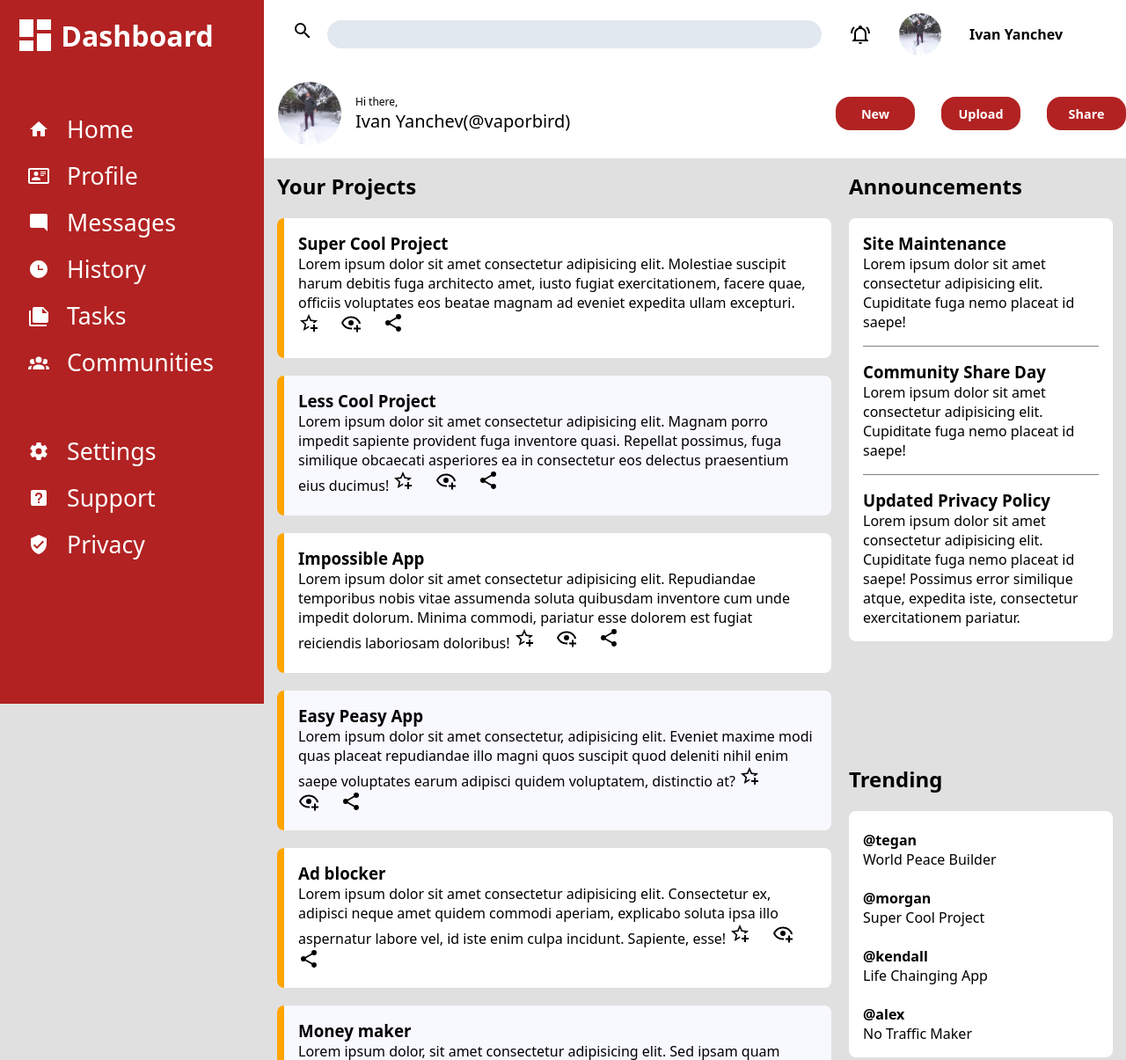
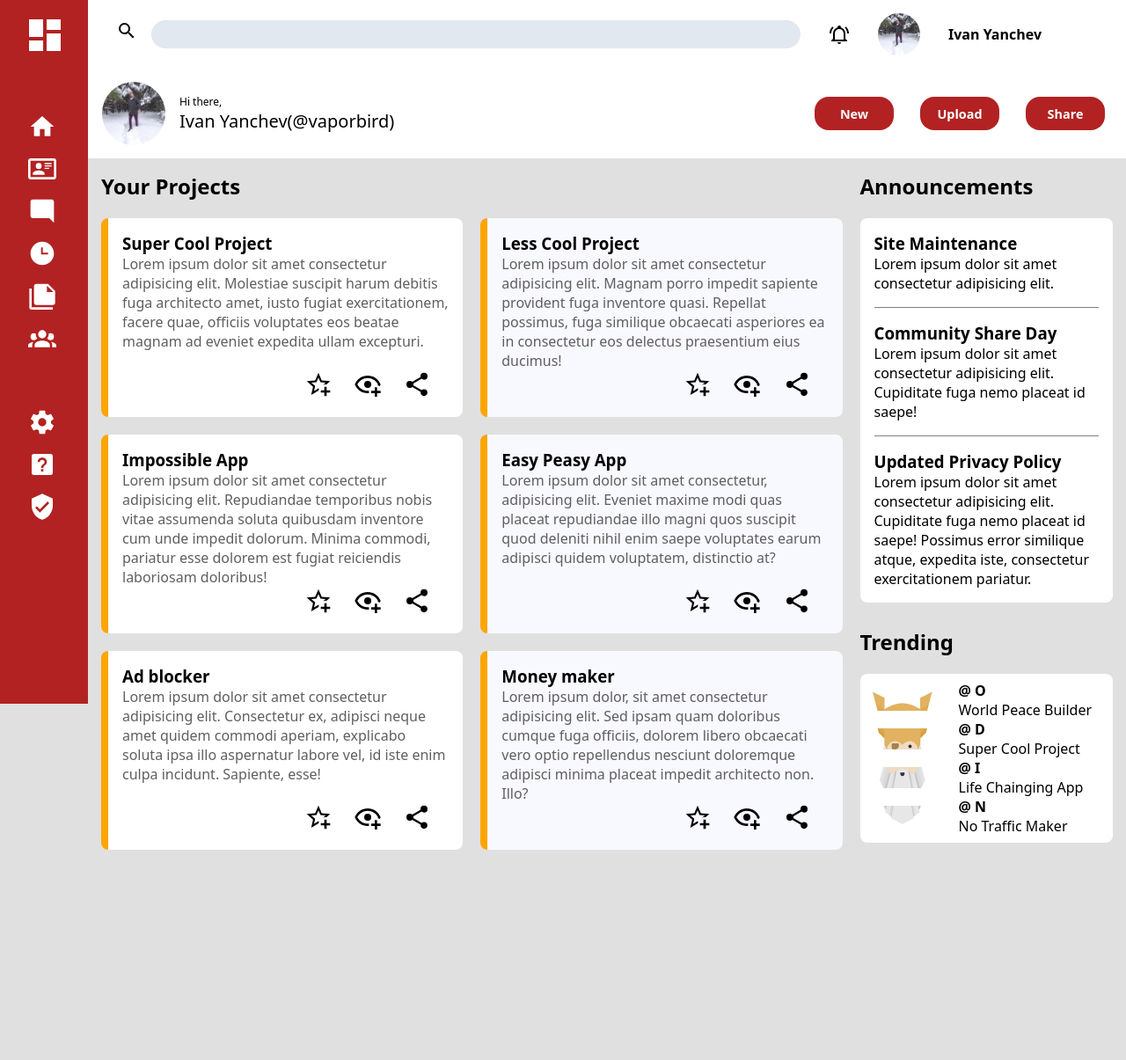
Before and after one commit to vaporbird/odin-admin-dashboard, a plain HTML site: page index.html in a window 1280 px wide. Shown: the top 1205 px of the page at 88% size. After the commit the page ends 986 px from the top, so only its background shows below. Drawn offline with Linux system fonts and the light colour scheme; a script that the page names is missing.

Commit message:
finish project

```diff
--- a/index.html
+++ b/index.html
@@ -13,20 +13,19 @@
     <div class="nav-placeholder"></div> <!-- idk if there is a better way :-( -->
     <nav class="navigation">
         <h1><a href="./"><img class='logo-big svg-invert' src="./img/view-dashboard.svg"
-                    alt="Home page">Dashboard</a></h1>
+                    alt="Home page"><span>Dashboard</span></a></h1>
         <div class="navigation-top">
-            <a href=""><img class='logo-small svg-invert' src="./img/home.svg" alt="img">Home</a>
-            <a href=""><img class='logo-small svg-invert' src="./img/card-account-details-outline.svg"
-                    alt="img">Profile</a>
-            <a href=""><img class='logo-small svg-invert' src="./img/message-reply.svg" alt="img">Messages</a>
-            <a href=""><img class='logo-small svg-invert' src="./img/clock-time-three.svg" alt="img">History</a>
-            <a href=""><img class='logo-small svg-invert' src="./img/note-multiple.svg" alt="img">Tasks</a>
-            <a href=""><img class='logo-small svg-invert' src="./img/account-group.svg" alt="img">Communities</a>
+            <a href=""><img class='logo-small svg-invert' src="./img/home.svg" alt="img"><span>Home</span></a>
+            <a href=""><img class='logo-small svg-invert' src="./img/card-account-details-outline.svg" alt="img"><span>Profile</span></a>
+            <a href=""><img class='logo-small svg-invert' src="./img/message-reply.svg" alt="img"><span>Messages</span></a>
+            <a href=""><img class='logo-small svg-invert' src="./img/clock-time-three.svg" alt="img"><span>History</span></a>
+            <a href=""><img class='logo-small svg-invert' src="./img/note-multiple.svg" alt="img"><span>Tasks</span></a>
+            <a href=""><img class='logo-small svg-invert' src="./img/account-group.svg" alt="img"><span>Communities</span></a>
         </div>
         <div class="navigation-bot">
-            <a href=""><img class='logo-small svg-invert' src="./img/cog.svg" alt="img">Settings</a>
-            <a href=""><img class='logo-small svg-invert' src="./img/help-box.svg" alt="img">Support</a>
-            <a href=""><img class='logo-small svg-invert' src="./img/shield-check.svg" alt="img">Privacy</a>
+            <a href=""><img class='logo-small svg-invert' src="./img/cog.svg" alt="img"><span>Settings</span></a>
+            <a href=""><img class='logo-small svg-invert' src="./img/help-box.svg" alt="img"><span>Support</span></a>
+            <a href=""><img class='logo-small svg-invert' src="./img/shield-check.svg" alt="img"><span>Privacy</span></a>
         </div>
     </nav>
     <div class="content">
@@ -65,54 +64,66 @@
                         <span>Lorem ipsum dolor sit amet consectetur adipisicing elit. Molestiae suscipit harum debitis
                             fuga architecto amet, iusto fugiat exercitationem, facere quae, officiis voluptates eos
                             beatae magnam ad eveniet expedita ullam excepturi.</span>
+                        <div>
                             <img class='logo-small' src="./img/star-plus-outline.svg" alt="favorite">
                             <img class='logo-small' src="./img/eye-plus-outline.svg" alt="open">
                             <img class='logo-small' src="./img/share-variant.svg" alt="share">
+                        </div>
                     </div>
                     <div class="card">
                         <h3>Less Cool Project</h3>
                         <span>Lorem ipsum dolor sit amet consectetur adipisicing elit. Magnam porro impedit sapiente
                             provident fuga inventore quasi. Repellat possimus, fuga similique obcaecati asperiores ea in
                             consectetur eos delectus praesentium eius ducimus!</span>
+                        <div>
                             <img class='logo-small' src="./img/star-plus-outline.svg" alt="favorite">
                             <img class='logo-small' src="./img/eye-plus-outline.svg" alt="open">
                             <img class='logo-small' src="./img/share-variant.svg" alt="share">
+                        </div>
                     </div>
                     <div class="card">
                         <h3>Impossible App</h3>
                         <span>Lorem ipsum dolor sit amet consectetur adipisicing elit. Repudiandae temporibus nobis
                             vitae assumenda soluta quibusdam inventore cum unde impedit dolorum. Minima commodi,
                             pariatur esse dolorem est fugiat reiciendis laboriosam doloribus!</span>
+                        <div>
                             <img class='logo-small' src="./img/star-plus-outline.svg" alt="favorite">
                             <img class='logo-small' src="./img/eye-plus-outline.svg" alt="open">
                             <img class='logo-small' src="./img/share-variant.svg" alt="share">
+                        </div>
                     </div>
                     <div class="card">
                         <h3>Easy Peasy App</h3>
                         <span>Lorem ipsum dolor sit amet consectetur, adipisicing elit. Eveniet maxime modi quas placeat
                             repudiandae illo magni quos suscipit quod deleniti nihil enim saepe voluptates earum
                             adipisci quidem voluptatem, distinctio at?</span>
+                        <div>
                             <img class='logo-small' src="./img/star-plus-outline.svg" alt="favorite">
                             <img class='logo-small' src="./img/eye-plus-outline.svg" alt="open">
                             <img class='logo-small' src="./img/share-variant.svg" alt="share">
+                        </div>
                     </div>
                     <div class="card">
                         <h3>Ad blocker</h3>
                         <span>Lorem ipsum dolor sit amet consectetur adipisicing elit. Consectetur ex, adipisci neque
                             amet quidem commodi aperiam, explicabo soluta ipsa illo aspernatur labore vel, id iste enim
                             culpa incidunt. Sapiente, esse!</span>
+                        <div>
                             <img class='logo-small' src="./img/star-plus-outline.svg" alt="favorite">
                             <img class='logo-small' src="./img/eye-plus-outline.svg" alt="open">
                             <img class='logo-small' src="./img/share-variant.svg" alt="share">
+                        </div>
                     </div>
                     <div class="card">
                         <h3>Money maker</h3>
                         <span>Lorem ipsum dolor, sit amet consectetur adipisicing elit. Sed ipsam quam doloribus cumque
                             fuga officiis, dolorem libero obcaecati vero optio repellendus nesciunt doloremque adipisci
                             minima placeat impedit architecto non. Illo?</span>
+                        <div>
                             <img class='logo-small' src="./img/star-plus-outline.svg" alt="favorite">
                             <img class='logo-small' src="./img/eye-plus-outline.svg" alt="open">
                             <img class='logo-small' src="./img/share-variant.svg" alt="share">
+                        </div>
                     </div>
                 </div>
             </div>
@@ -122,13 +133,11 @@
                     <div class="announcements">
                         <div class="announcement">
                             <h3>Site Maintenance</h3>
-                            <span>Lorem ipsum dolor sit amet consectetur adipisicing elit. Cupiditate fuga nemo placeat
-                                id saepe!</span>
+                            <span>Lorem ipsum dolor sit amet consectetur adipisicing elit.</span>
                         </div>
                         <div class="announcement">
                             <h3>Community Share Day</h3>
-                            <span>Lorem ipsum dolor sit amet consectetur adipisicing elit. Cupiditate fuga nemo placeat
-                                id saepe!</span>
+                            <span>Lorem ipsum dolor sit amet consectetur adipisicing elit. Cupiditate fuga nemo placeat id saepe!</span>
                         </div>
                         <div class="announcement">
                             <h3>Updated Privacy Policy</h3>
@@ -142,24 +151,32 @@
                     <h2>Trending</h2>
                     <div class="trending">
                         <div class="trender">
-                            <img src="" alt="">
-                            <h4>@tegan</h4>
+                            <img src="./img/odin1.jpg" alt="odin 1/4">
+                            <div>
+                                <h4>@ O</h4>
                                 <span>World Peace Builder</span>
                             </div>
+                        </div>
                         <div class="trender">
-                            <img src="" alt="">
-                            <h4>@morgan</h4>
+                            <img src="./img/odin2.jpg" alt="odin 2/4">
+                            <div>
+                                <h4>@ D</h4>
                                 <span>Super Cool Project</span>
                             </div>
+                        </div>
                         <div class="trender">
-                            <img src="" alt="">
-                            <h4>@kendall</h4>
+                            <img src="./img/odin3.jpg" alt="odin 3/4">
+                            <div>
+                                <h4>@ I</h4>
                                 <span>Life Chainging App</span>
                             </div>
+                        </div>
                         <div class="trender">
-                            <img src="" alt="">
-                            <h4>@alex</h4>
+                            <img src="./img/odin4.jpg" alt="odin 4/4">
+                            <div>
+                                <h4>@ N</h4>
                                 <span>No Traffic Maker</span>
+                            </div>
                         </div>
                     </div>
                 </div>
--- a/script.js
+++ /dev/null
@@ -1,8 +0,0 @@
-*{
-    margin: 0px;
-
-}
-
-.navigation{
-
-}
--- a/style.css
+++ b/style.css
@@ -23,7 +23,9 @@ body{
 
 .nav-placeholder{
     height: 100%;
-    flex: 0 0 300px;
+    flex-grow: 0;
+    flex-shrink: 0;
+    width: 300px;
 }
 
 .navigation{
@@ -88,10 +90,9 @@ body{
 
 .cards {
     display: grid;
-    grid-template-columns: repeat(auto-fit, minmax(350px,1fr));
+    grid-template-columns: minmax(350px,1fr) repeat(auto-fit, minmax(350px,1fr));
     grid-auto-rows: 1fr;
     gap: 20px;
-    margin-bottom: 20px;
     align-content: stretch;
     flex:1;
 }
@@ -100,6 +101,18 @@ body{
     border:none;
     border-radius: 8px;
     border-left: 8px solid orange;
+    display: flex;
+    flex-direction: column;
+    padding: 1rem;
+}
+
+.card > div {
+    margin-top: auto;
+    align-self: flex-end;
+}
+
+.card > span {
+    color: #5f5f5f;
 }
 
 .card:nth-child(odd){
@@ -114,14 +127,16 @@ body{
     display: flex;
     flex-direction: column;
     flex:1;
+    margin-bottom: 20px;
 }
 
 .right {
     display: grid;
     grid-auto-flow: row;
-    width: 300px;
+    width: clamp(200px,25%,300px);
     gap: 20px;
     justify-content: space-between;
+    margin-bottom: 20px;
 }
 
 
@@ -142,13 +157,13 @@ body{
     border-bottom: 1px solid gray;
 }
 
-.card {
-   padding: 1rem;
-}
-
-.trender {
-    margin-left: 1rem;
-    margin-right: 1rem;
+.trender{
+    display: grid;
+    align-items: center;
+    gap: 1rem;
+    grid-template-columns: 1fr 2fr;
+/*     margin-left: 1rem;
+    margin-right: 1rem; */
 }
 
 .announcement:last-child {
@@ -156,7 +171,11 @@ body{
 }
 
 .trender:last-child {
-    padding-bottom: 1rem;
+    padding-bottom: 0.5rem;
+}
+
+.trender:first-child {
+    padding-top: 0.5rem;
 }
 
 .header {
@@ -261,3 +280,35 @@ button {
 .col-flex > span:last-child{
     font-size: 1.25rem;
 }
+
+.trender > img {
+    width: 6rem;
+}
+
+@media (max-width: 1350px) {
+
+    .navigation > div > a > span, .navigation > h1 > a > span {
+        display: none;
+    }
+
+    .navigation, .nav-placeholder {
+        width: 100px;
+    }
+
+    .logo-small {
+        height: 2rem;
+    }
+
+    .logo-big {
+        margin-left: 0.667rem;
+    }
+
+}
+
+@media (max-width: 1180px)
+{
+    .cards {
+        grid-template-columns: repeat(auto-fit, minmax(250px,1fr));
+    }
+
+}
```
Also changed, not shown: img/odin.jpg (added), img/odin1.jpg (added), img/odin2.jpg (added), img/odin3.jpg (added), img/odin4.jpg (added). Lines whose indentation alone changed are shown as unchanged.
